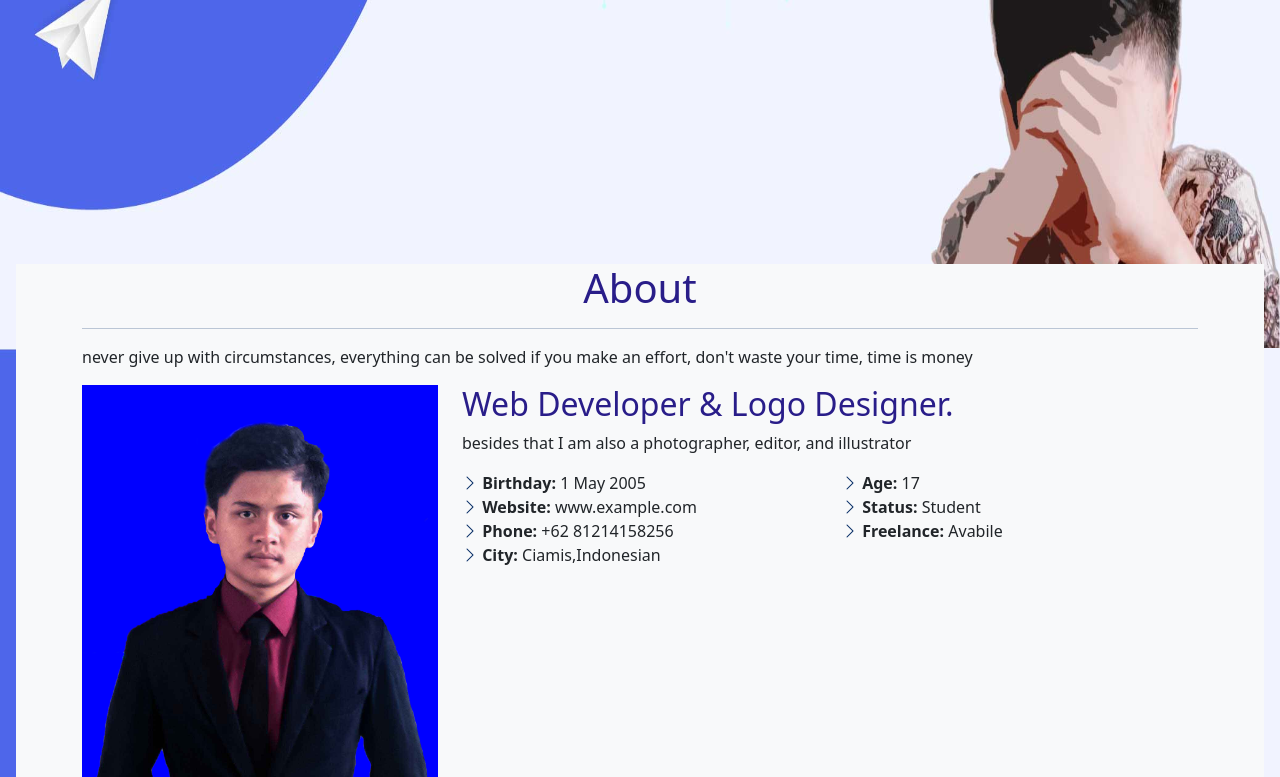
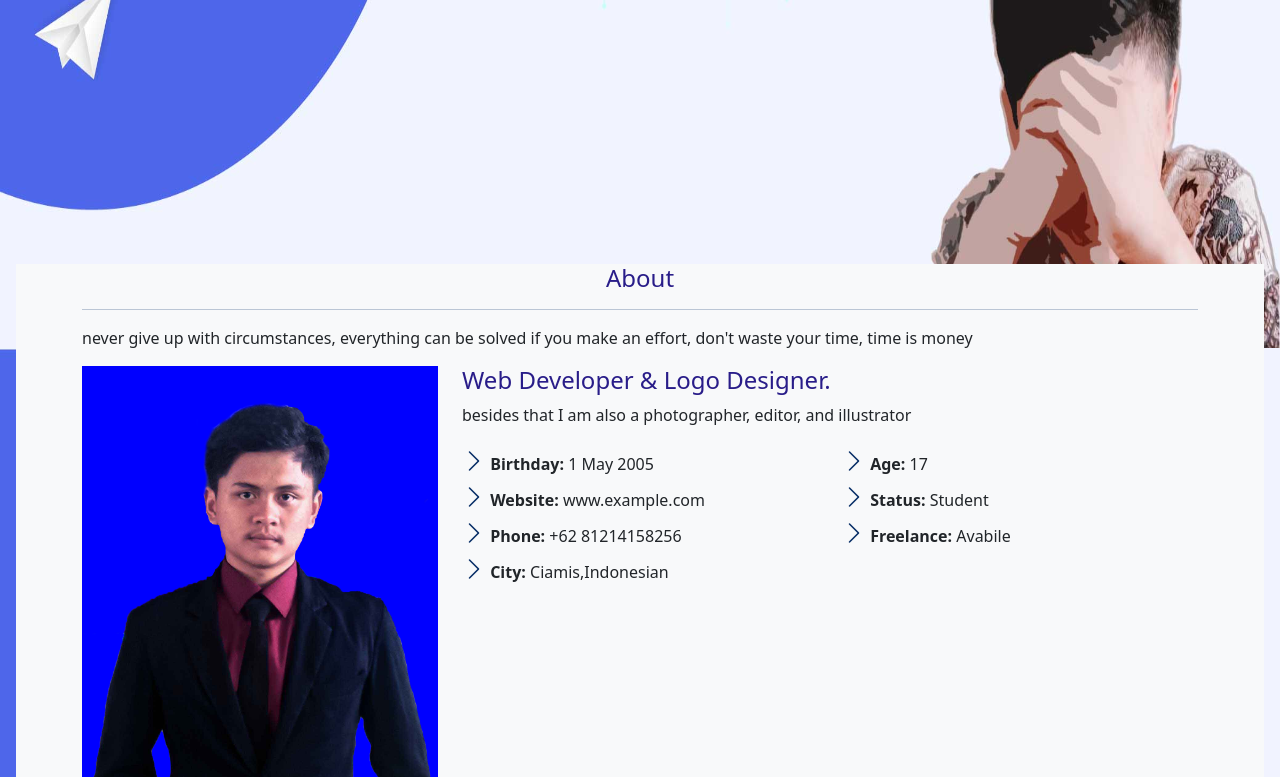
Before and after one commit to Satyanr/Portofolio, a plain HTML site: page index.html in a window 1280 px wide. Shown: the part 452-1229 px from the top of the page. Drawn offline with nearby package versions, Linux system fonts and the light colour scheme.

Commit message:
Update style.css

```diff
--- a/asset/css/style.css
+++ b/asset/css/style.css
@@ -13,10 +13,22 @@ body {
 			body {
 				background-image: url("picture/bg.jpg");
 			}
+			.bluedark {
+				font-size: default;
+			}
+
+			.text-primary-emphasis{
+			 	font-size: default;
+			}
 		}
 
 .bluedark {
 	color: #291d89;
+	font-size: x-large;
+}
+
+.text-primary-emphasis{
+  font-size: x-large;
 }
 
 ul {
```
